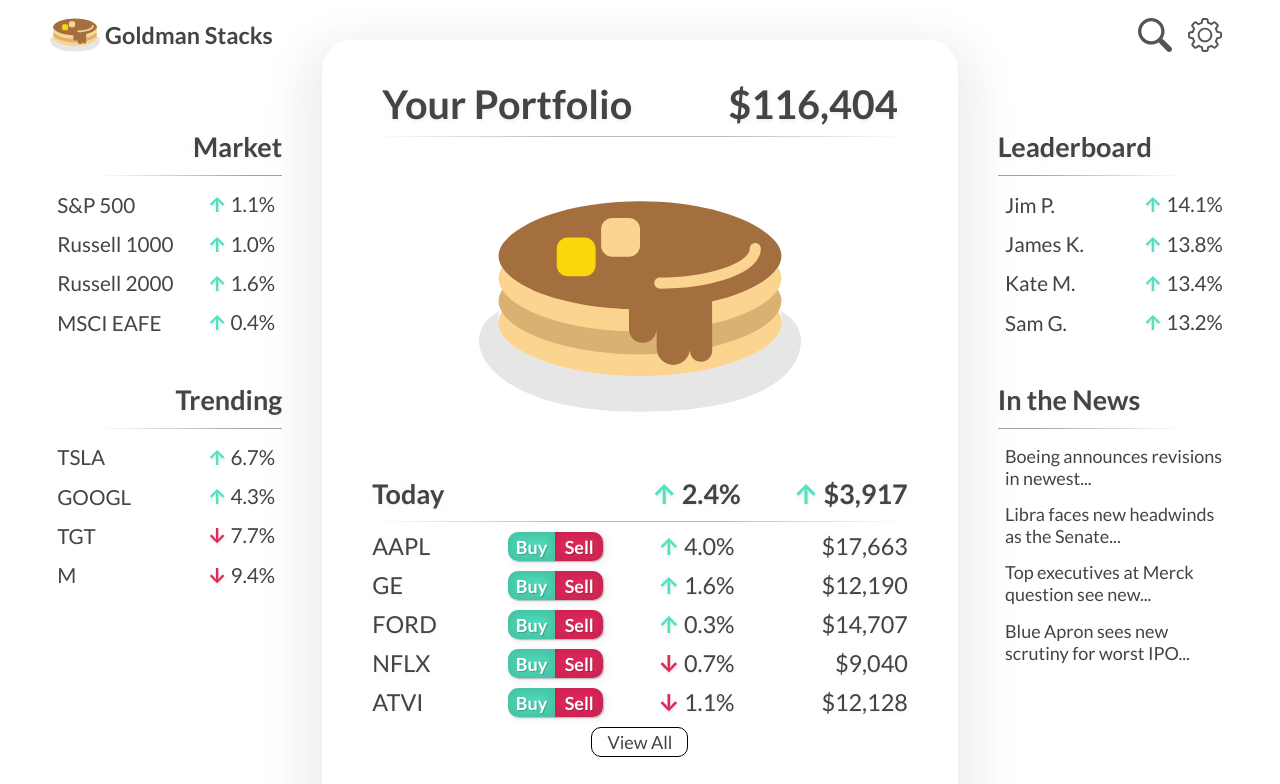
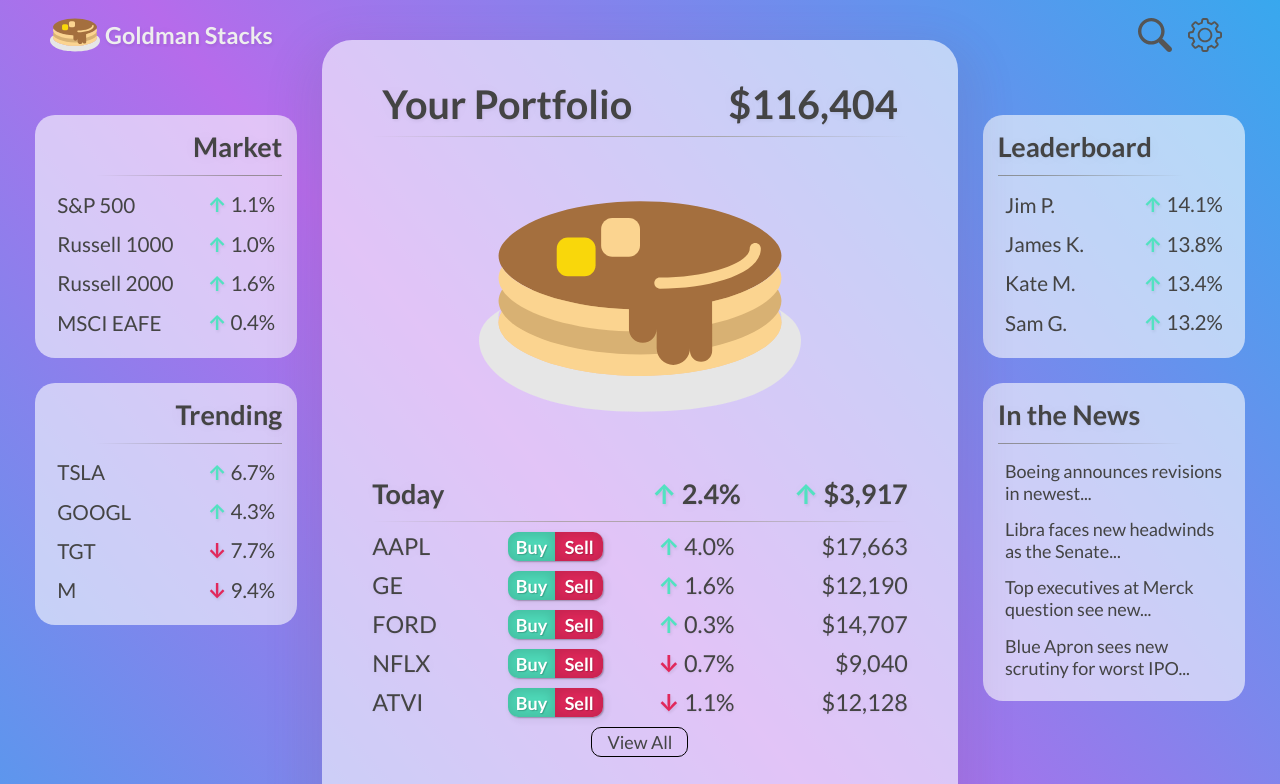
Before and after one commit to Da-Colon/Goldman_Stacks, a website: page home.html in a window 1280 px wide. Shown: the top 784 px of the page. Drawn offline with Linux system fonts and the light colour scheme.

Commit message:
Inverted color styles, added bold color design

```diff
--- a/home.css
+++ b/home.css
@@ -21,7 +21,7 @@ body {
   width: 100%;
   height: 100%;
   padding: 0 50px;
-  background-color: rgba(255, 255, 255, 1);
+  /* background-color: rgba(255, 255, 255, 1); */
 }
 
 h1, h2, h3, p {
@@ -76,6 +76,9 @@ header {
   flex-direction: row;
   justify-content: flex-end;
   align-items: center;
+  color: #eee;
+  text-shadow: 1px 2px 3px rgba(0, 0, 0, 0.08),
+  0px 0px 15px rgba(0, 0, 0, 0.03);
 }
 
 .logo-group {
@@ -123,11 +126,10 @@ main {
 
 .center-column {
   grid-area: "center";
-  border-radius: 30px;
   position: relative;
   top: -90px;
   box-shadow: 0px 20px 40px 20px rgba(101, 75, 109, 0.1);
-  background-color: rgba(255, 255, 255, 0.5);
+  background-color: rgba(255, 255, 255, 0.6);
 }
 
 .right-sidebar {
@@ -147,6 +149,10 @@ main {
 }
 
 .small-card {
+  background-color: rgba(255, 255, 255, 0.6);
+  border-radius: 20px;
+  margin: -15px;
+  padding: 15px;
   margin-bottom: 40px;
 }
 
@@ -215,6 +221,7 @@ main {
 .center-column {
   padding: 40px 50px;
   margin: 0 10px;
+  border-radius: 30px;
 }
 
 .page-title {
```
